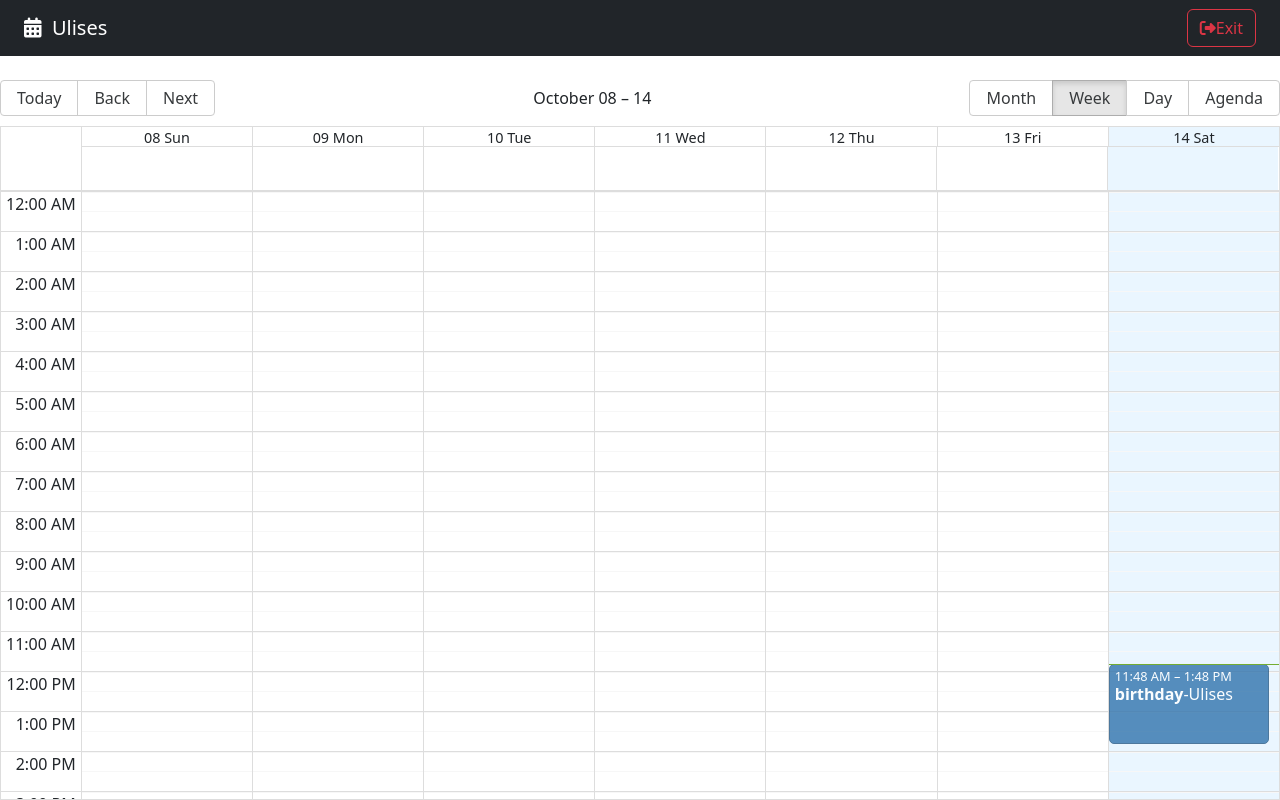
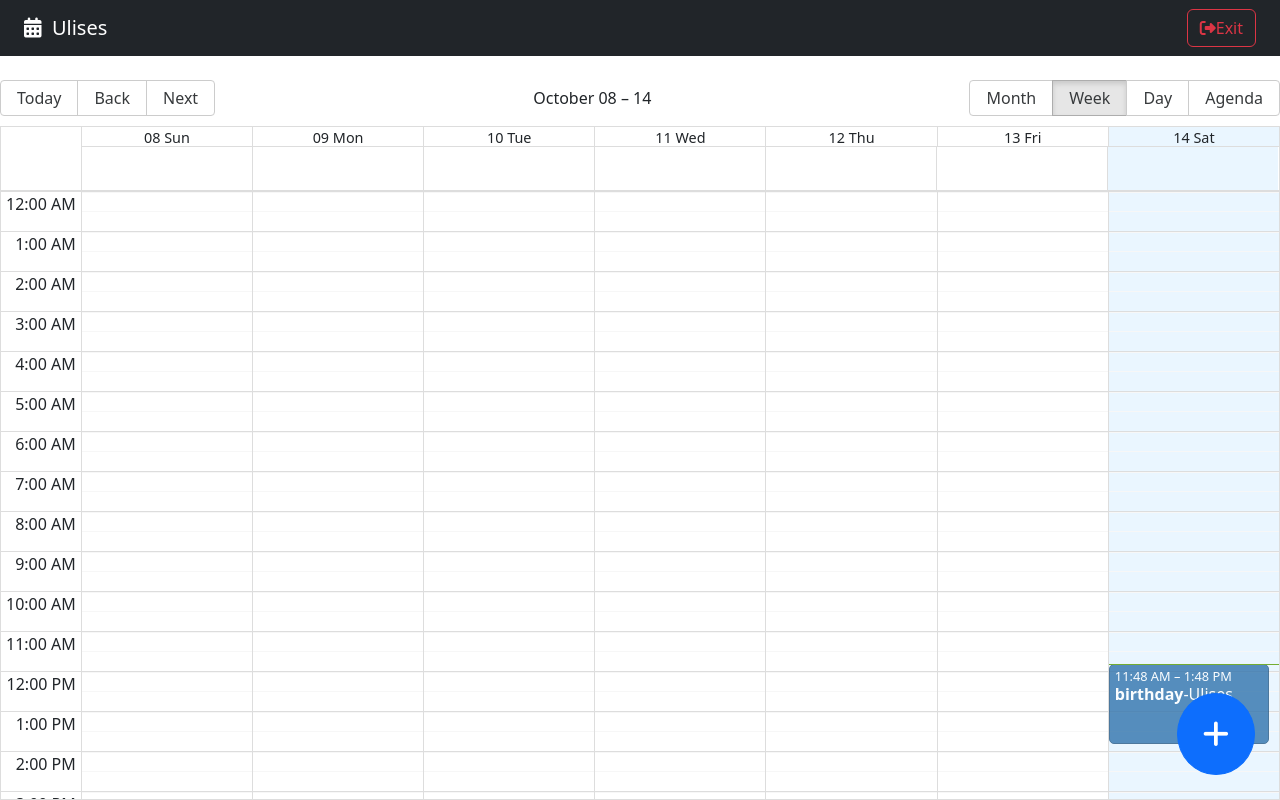
Before and after one commit to ucapistranmtz/mern-calendar, a React (Vite) app: page / in a window 1280 px wide. Built offline with nearby package versions, Linux system fonts and the light colour scheme.

Commit message:
lesson 363

```diff
--- /dev/null
+++ b/src/calendar/components/FabAddNew.jsx
@@ -0,0 +1,38 @@
+import React from 'react'
+import { useCalendarStore, useUiStore } from '../../hooks'
+import { addHours } from 'date-fns'
+
+export const FabAddNew = () => {
+
+
+    const { openDateModal } = useUiStore()
+
+
+    const { setActiveEvent } = useCalendarStore()
+
+    const handleClickNew = () => {
+        setActiveEvent({
+         //   _id: new Date().getTime,
+            title: '',
+            notes:'',
+            start: new Date(),
+            end: addHours(new Date(), 2),
+            bgColor: '#fafa',
+            user: {
+              _id: '1231',
+              name: 'Ulises'
+            }
+          })
+
+        openDateModal()
+    }
+
+    return (
+        <button
+            className='btn btn-primary fab'
+            onClick={handleClickNew}
+        >
+            <i className='fas fa-plus'></i>
+        </button>
+    )
+}
--- a/src/calendar/index.js
+++ b/src/calendar/index.js
@@ -2,3 +2,4 @@ export * from './pages/CalendarPage'
 export * from './components/Navbar'
 export * from './components/CalendarEvent'
 export * from './components/CalendarModal'
+export * from './components/FabAddNew'
--- a/src/calendar/pages/CalendarPage.jsx
+++ b/src/calendar/pages/CalendarPage.jsx
@@ -3,7 +3,7 @@
 
 import React, { useState } from 'react'
 import enUS from 'date-fns/locale/en-US'
-import { Navbar, CalendarEvent, CalendarModal } from '../'
+import { Navbar, CalendarEvent, CalendarModal, FabAddNew } from '../'
 import { Calendar, dateFnsLocalizer } from 'react-big-calendar'
 import { addHours, format, parse, startOfWeek, getDay } from 'date-fns'
 
@@ -71,6 +71,7 @@ export const CalendarPage = () => {
 
       />
       <CalendarModal />
+      <FabAddNew/>
     </>
   )
 }
```
